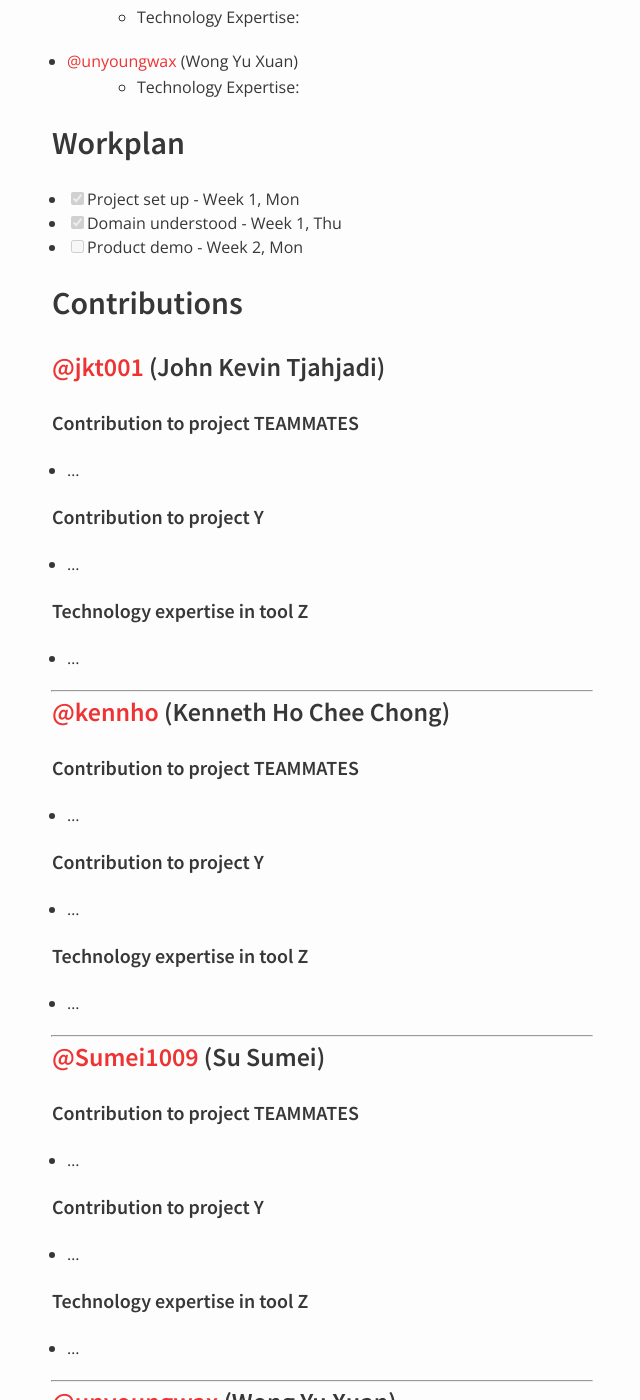
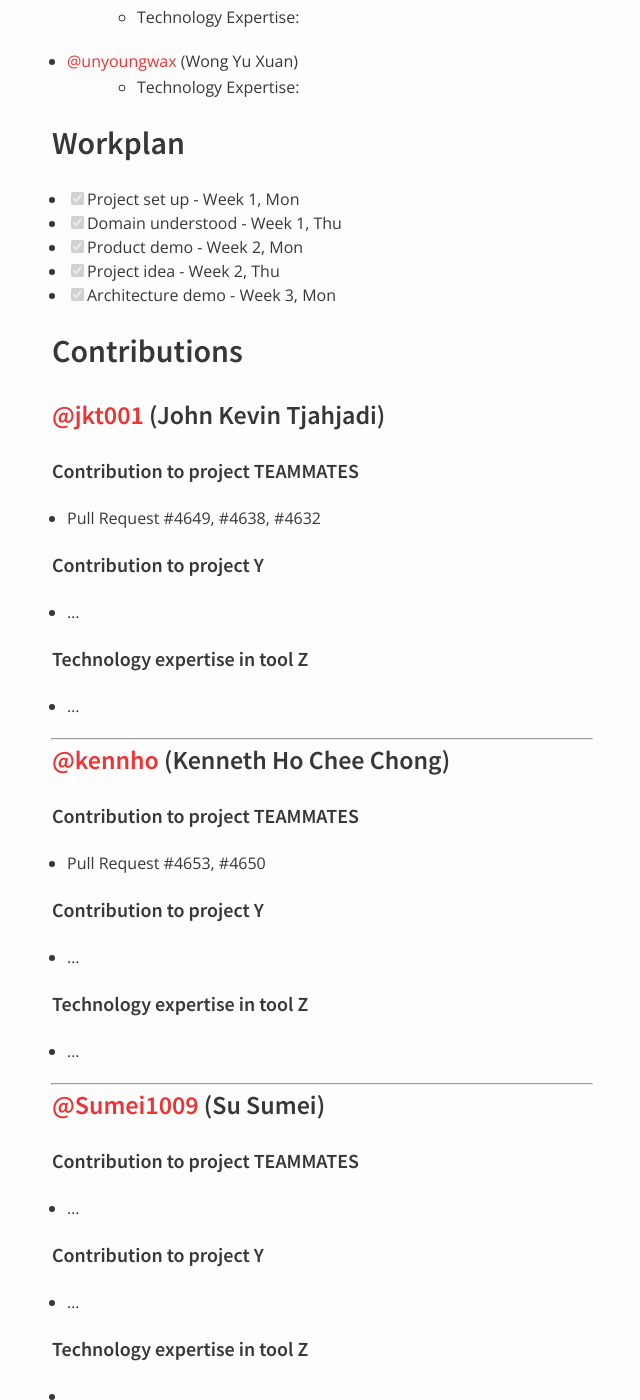
Before and after one commit to nus-oss/cs3281-AY1516S2-website, a Jekyll site: the page built from teams/teammates.md, in a window 1280 px wide and 1400 px high, scrolled down 503 px. Shown: the whole window, without its empty margins (318-958 px from the left). Built offline with Jekyll 4.4.1, drawn with Linux system fonts in a browser that asks for light colours; some of the changed text lies outside the part shown.

Commit message:
Update Teammates page for Week 3 Mon

```diff
--- a/teams/teammates.md
+++ b/teams/teammates.md
@@ -24,14 +24,16 @@ permalink: /teams/teammates/
 
  * [x] Project set up - Week 1, Mon
  * [x] Domain understood - Week 1, Thu
- * [ ] Product demo - Week 2, Mon
+ * [x] Product demo - Week 2, Mon
+ * [x] Project idea - Week 2, Thu
+ * [x] Architecture demo - Week 3, Mon
 
 ## Contributions
 
 ### [@jkt001](https://github.com/jkt001) (John Kevin Tjahjadi)
 
 #### Contribution to project TEAMMATES
- * ...
+ * Pull Request #4649, #4638, #4632
 
 #### Contribution to project Y
  * ...
@@ -44,7 +46,7 @@ permalink: /teams/teammates/
 ### [@kennho](https://github.com/kennho) (Kenneth Ho Chee Chong)
 
 #### Contribution to project TEAMMATES
- * ...
+ * Pull Request #4653, #4650
 
 #### Contribution to project Y
  * ...
@@ -70,7 +72,7 @@ permalink: /teams/teammates/
 ### [@unyoungwax](https://github.com/unyoungwax) (Wong Yu Xuan)
 
 #### Contribution to project TEAMMATES
- * ...
+ * Pull Request #4614, #4607, #4601
 
 #### Contribution to project Y
  * ...
```
